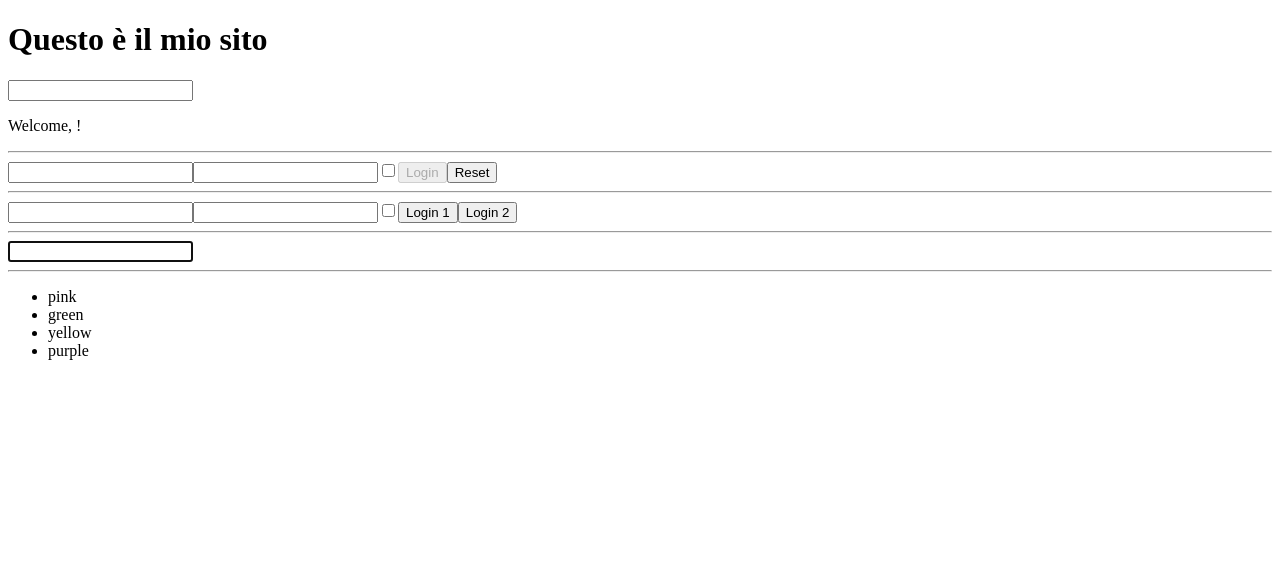
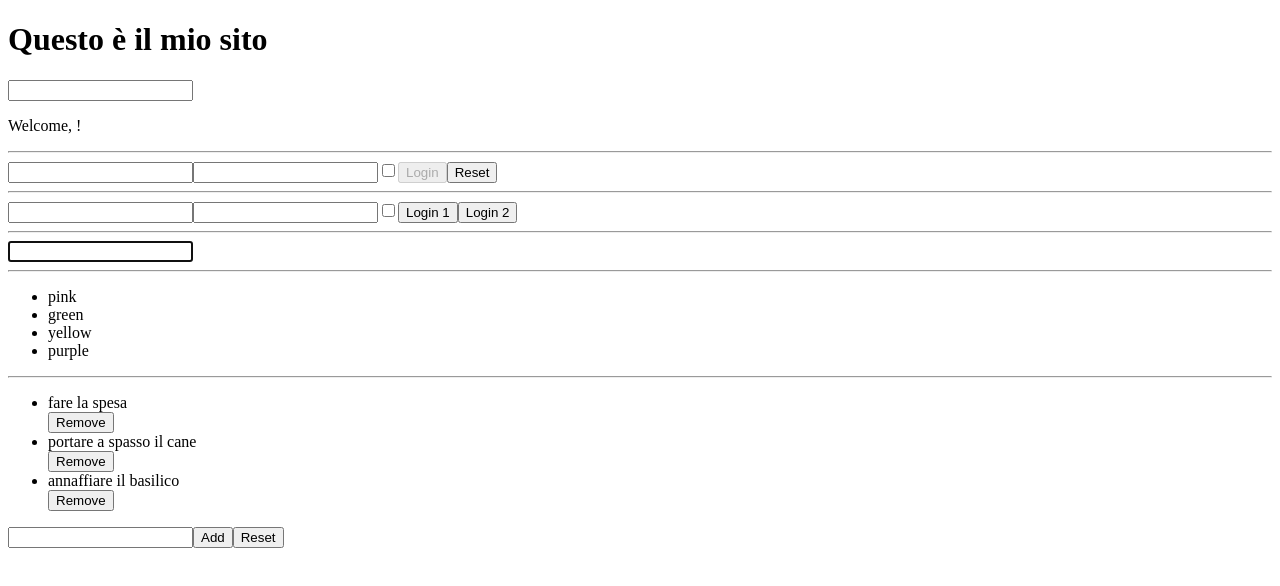
Before and after one commit to Clara-newbie/React_Esercizio, a React (Vite) app: page / in a window 1280 px wide. Shown: the top 586 px of the page. Built offline with nearby package versions, Linux system fonts and the light colour scheme.

Commit message:
svolto esercizio 'Lists and State'

```diff
--- a/src/App.jsx
+++ b/src/App.jsx
@@ -11,6 +11,7 @@ import FocusableInput from "./FocusableInput";
 import MountedRef from "./MountedRef";
 import { StrictMode } from "react";
 import Colors from "./Colors";
+import Todolist from "./TodoList";
 
 export default function App() {
   const age = 64;
@@ -39,8 +40,8 @@ export default function App() {
     alert(`Adesso sono le ${time.toLocaleTimeString()}`);
   }
 
-  function onLogin() {
-    (data) => console.log(data);
+  function onLogin(data) {
+    console.log(data);
   }
   //JSON.stringify(formData, null, 2)
 
@@ -69,6 +70,8 @@ export default function App() {
       </StrictMode>
       <hr />
       <Colors colors={colors} />
+      <hr />
+      <Todolist />
     </div>
   );
 }
--- a/src/Login.jsx
+++ b/src/Login.jsx
@@ -20,7 +20,7 @@ export default function Login_1({ onLogin }) {
   }
 
   function handleLogin() {
-    onLogin({ data });
+    onLogin(data);
   }
 
   function handleReset() {
@@ -48,13 +48,10 @@ export default function Login_1({ onLogin }) {
         onChange={handleInputChange}
       />
 
-      {data.username && data.password ? (
-        <button>Login</button>
-      ) : (
-        <button disabled onClick={handleLogin}>
-          Login
-        </button>
-      )}
+      <button disabled={!data.username && !data.password} onClick={handleLogin}>
+        Login
+      </button>
+
       <button onClick={handleReset}>Reset</button>
     </div>
   );
--- /dev/null
+++ b/src/TodoList.jsx
@@ -0,0 +1,48 @@
+import { useRef, useState } from "react";
+import TodoListItem from "./TodoListItem";
+
+const list = [
+  "fare la spesa",
+  "portare a spasso il cane",
+  "annaffiare il basilico",
+];
+
+export default function Todolist() {
+  const [todo, setTodo] = useState(list);
+  const inputRef = useRef(null);
+
+  function handleAdd() {
+    const listItem = inputRef.current.value;
+
+    setTodo((prev) => {
+      return [...prev, listItem];
+    });
+
+    inputRef.current.value = "";
+  }
+
+  function handleReset() {
+    setTodo([]);
+  }
+
+  function handleRemove(item) {
+    setTodo(todo.filter((task) => task !== item));
+  }
+
+  return (
+    <div>
+      <ul>
+        {todo.map((item) => {
+          return <TodoListItem item={item} handleRemove={handleRemove} />;
+        })}
+      </ul>
+      <input type="text" name="list_item" ref={inputRef} />
+      <button type="button" onClick={handleAdd}>
+        Add
+      </button>
+      <button type="reset" onClick={handleReset}>
+        Reset
+      </button>
+    </div>
+  );
+}
--- /dev/null
+++ b/src/TodoListItem.jsx
@@ -0,0 +1,15 @@
+export default function TodoListItem({ item, handleRemove }) {
+  return (
+    <div>
+      <li>{item}</li>
+      <button
+        type="button"
+        onClick={() => {
+          handleRemove(item);
+        }}
+      >
+        Remove
+      </button>
+    </div>
+  );
+}
```
